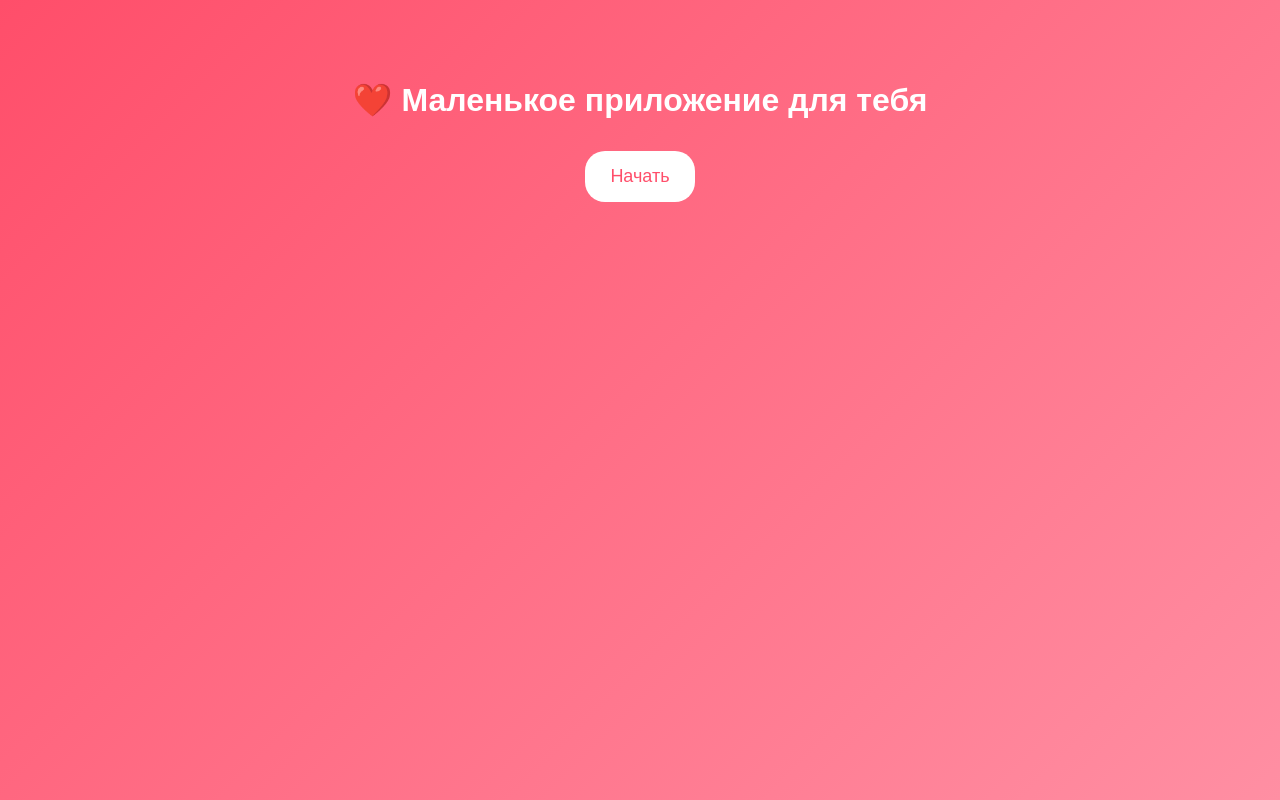
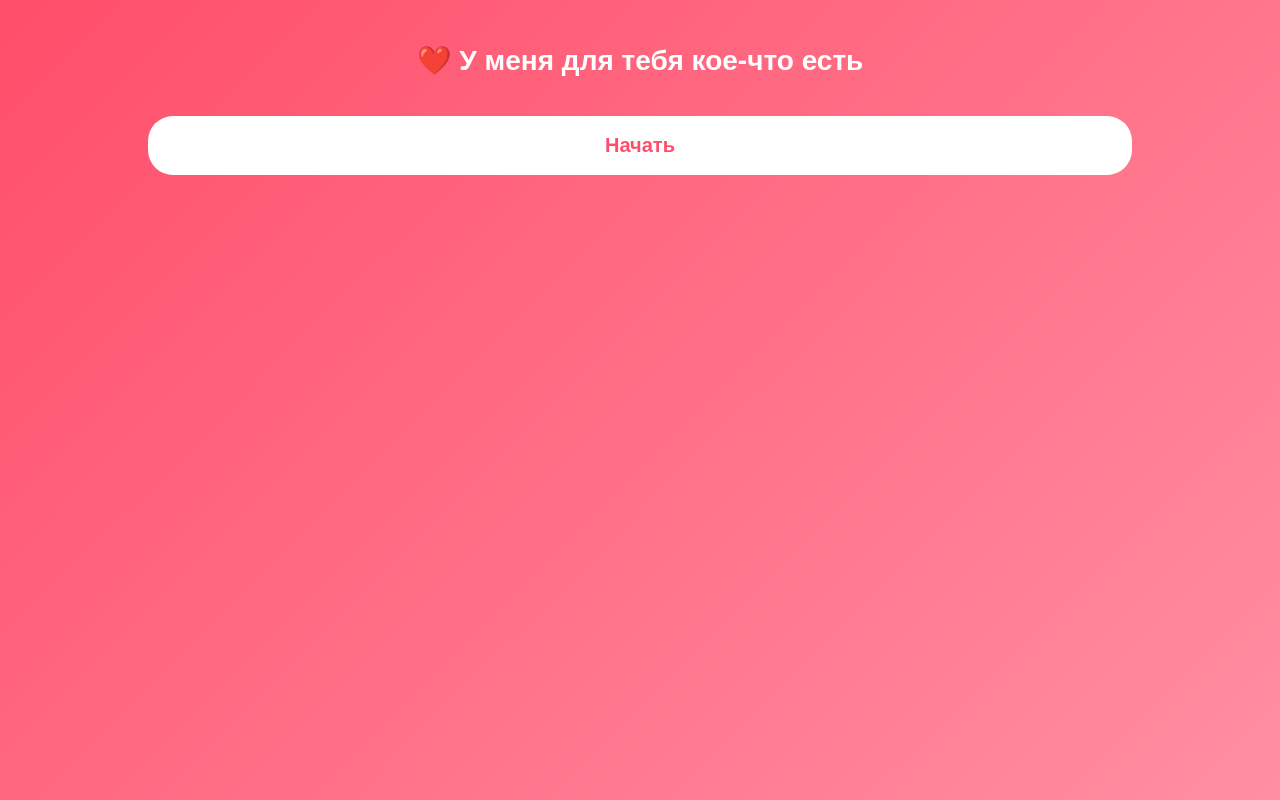
Before and after one commit to zakiy380k/valentine, a FastAPI app: page / in a window 1280 px wide. Run offline with FastAPI, Linux system fonts and the light colour scheme; some libraries are stand-ins or nearby versions.

Commit message:
Refactor index.html structure and styles

```diff
--- a/templates/index.html
+++ b/templates/index.html
@@ -2,136 +2,138 @@
 <html>
 <head>
 <meta charset="UTF-8">
-<title>Love App</title>
+<meta name="viewport" content="width=device-width, initial-scale=1.0">
+
+<title>Love</title>
 <script src="https://telegram.org/js/telegram-web-app.js"></script>
 
 <style>
 body {
     margin: 0;
-    height: 100vh;
     background: linear-gradient(135deg, #ff4e6a, #ff8fa3);
-    font-family: Arial;
+    font-family: Arial, sans-serif;
     color: white;
     text-align: center;
-    overflow: hidden;
 }
 
 .screen {
     display: none;
-    padding-top: 60px;
+    padding: 25px;
+    min-height: 100vh;
+    box-sizing: border-box;
 }
 
 .active {
     display: block;
 }
 
+h1 {
+    font-size: 28px;
+}
+
 button {
-    padding: 15px 25px;
-    font-size: 18px;
-    margin: 10px;
+    width: 80%;
+    padding: 18px;
+    font-size: 20px;
+    margin-top: 20px;
     border: none;
-    border-radius: 20px;
+    border-radius: 25px;
     background: white;
     color: #ff4e6a;
-    cursor: pointer;
+    font-weight: bold;
 }
 
 #game {
     position: relative;
-    height: 70vh;
+    height: 60vh;
 }
 
 .heart {
     position: absolute;
-    font-size: 30px;
+    font-size: 38px;
     cursor: pointer;
 }
 
 .answer {
     background: white;
     color: #ff4e6a;
-    margin: 8px;
-    padding: 10px;
-    border-radius: 15px;
+    margin: 12px auto;
+    padding: 14px;
+    width: 80%;
+    border-radius: 20px;
+    font-size: 18px;
+}
+
+#time {
+    font-size: 24px;
+    margin-top: 20px;
 }
 </style>
 </head>
 
 <body>
 
-<!-- ЭКРАН 1 -->
-<div id="startScreen" class="screen active">
-    <h1>❤️ Маленькое приложение для тебя</h1>
-    <button onclick="openMenu()">Начать</button>
-</div>
-
-<!-- ЭКРАН 2 -->
-<div id="menuScreen" class="screen">
-    <h2>Выбери что открыть</h2>
-    <button onclick="startGame()">Найти сердце</button>
-    <button onclick="startTest()">Тест</button>
-    <button onclick="showTime()">Сколько мы вместе</button>
+<!-- СТАРТ -->
+<div id="start" class="screen active">
+    <h1>❤️ У меня для тебя кое-что есть</h1>
+    <button onclick="startGame()">Начать</button>
 </div>
 
 <!-- ИГРА -->
 <div id="gameScreen" class="screen">
-    <h2>Найди сердце ❤️</h2>
+    <h1>Найди 5 сердец ❤️</h1>
     <div id="game"></div>
-    <div id="gameResult"></div>
+    <div id="gameText"></div>
 </div>
 
 <!-- ТЕСТ -->
 <div id="testScreen" class="screen">
-    <h2>Небольшой тест 😏</h2>
+    <h1>Ответь честно 😏</h1>
     <div id="question"></div>
 </div>
 
-<!-- ВРЕМЯ ВМЕСТЕ -->
+<!-- ВРЕМЯ -->
 <div id="timeScreen" class="screen">
-    <h2>Мы вместе уже:</h2>
-    <div id="timeResult" style="font-size:22px;margin-top:20px;"></div>
+    <h1>Мы вместе уже:</h1>
+    <div id="time"></div>
 </div>
 
 <script>
 const tg = window.Telegram.WebApp;
 tg.expand();
 
-function show(id) {
+function show(id){
     document.querySelectorAll(".screen").forEach(s => s.classList.remove("active"));
     document.getElementById(id).classList.add("active");
 }
 
-function openMenu() {
-    show("menuScreen");
-}
-
 //
-// 1️⃣ ИГРА: НАЙТИ СЕРДЦЕ
+// 1️⃣ ИГРА
 //
 let found = 0;
 
-function startGame() {
+function startGame(){
     show("gameScreen");
-    found = 0;
-    document.getElementById("game").innerHTML = "";
     spawnHeart();
 }
 
-function spawnHeart() {
+function spawnHeart(){
     const heart = document.createElement("div");
     heart.className = "heart";
     heart.innerHTML = "❤️";
 
-    heart.style.left = Math.random()*90 + "%";
-    heart.style.top = Math.random()*70 + "%";
+    heart.style.left = Math.random()*80 + "%";
+    heart.style.top = Math.random()*60 + "%";
 
     heart.onclick = () => {
         heart.remove();
         found++;
 
-        if(found === 5){
-            document.getElementById("gameResult").innerHTML =
-            "Ты нашёл моё сердце ❤️";
+        if(found >= 5){
+            document.getElementById("gameText").innerHTML =
+            "<h2>Ты нашёл моё сердце ❤️</h2>";
+
+            setTimeout(startTest, 1500);
         } else {
             spawnHeart();
         }
@@ -150,7 +152,7 @@ const questions = [
 },
 {
     q: "Кто самый лучший человек?",
-    a: ["Ты", "Конечно ты", "Только ты"]
+    a: ["Ты", "Только ты", "Конечно ты"]
 }
 ];
 
@@ -158,13 +160,12 @@ let qIndex = 0;
 
 function startTest(){
     show("testScreen");
-    qIndex = 0;
     renderQuestion();
 }
 
 function renderQuestion(){
     const q = questions[qIndex];
-    let html = "<h3>"+q.q+"</h3>";
+    let html = "<h2>"+q.q+"</h2>";
 
     q.a.forEach(ans => {
         html += `<div class="answer" onclick="nextQ()">${ans}</div>`;
@@ -175,32 +176,41 @@ function renderQuestion(){
 
 function nextQ(){
     qIndex++;
+
     if(qIndex >= questions.length){
-        document.getElementById("question").innerHTML =
-        "<h3>Ты прошёл тест ❤️</h3>";
+        startTimeScreen();
     } else {
         renderQuestion();
     }
 }
 
 //
-// 3️⃣ СКОЛЬКО ВМЕСТЕ
+// 3️⃣ ВРЕМЯ ВМЕСТЕ
 //
-function showTime(){
+function startTimeScreen(){
     show("timeScreen");
 
-    // ВАЖНО: поставь свою дату
-    const startDate = new Date("2024-09-01");
+    // ⚠️ ПОСТАВЬ СВОЮ ДАТУ
+    const startDate = new Date("2024-11-01");
 
-    const now = new Date();
-    const diff = now - startDate;
+    function update(){
+        const now = new Date();
+        const diff = now - startDate;
 
-    const days = Math.floor(diff / (1000*60*60*24));
-    const minutes = Math.floor(diff / (1000*60));
+        const days = Math.floor(diff / (1000*60*60*24));
+        const hours = Math.floor(diff / (1000*60*60));
+        const minutes = Math.floor(diff / (1000*60));
+        const seconds = Math.floor(diff / 1000);
 
-    document.getElementById("timeResult").innerHTML =
-        days + " дней<br>" +
-        minutes + " минут ❤️";
+        document.getElementById("time").innerHTML =
+            days + " дней<br>" +
+            hours + " часов<br>" +
+            minutes + " минут<br>" +
+            seconds + " секунд ❤️";
+    }
+
+    update();
+    setInterval(update, 1000);
 }
 </script>
 
```
